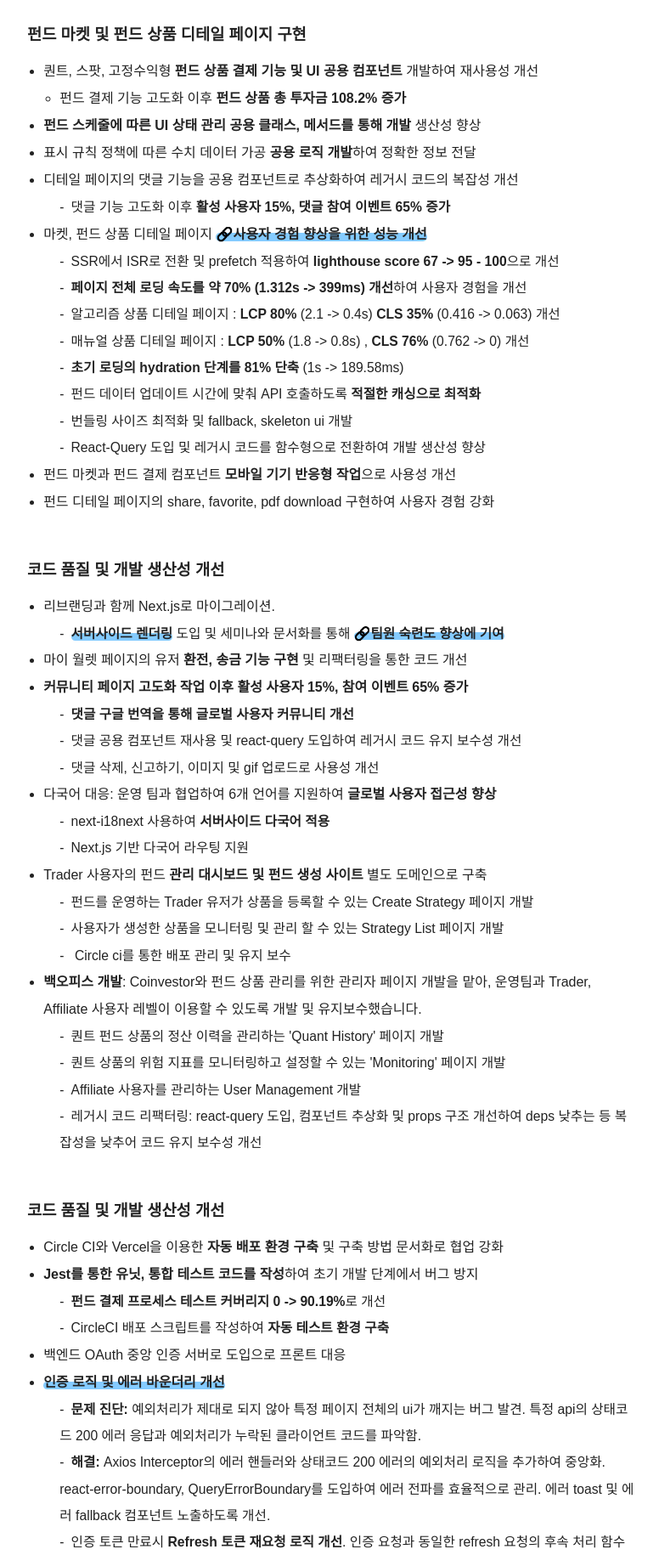
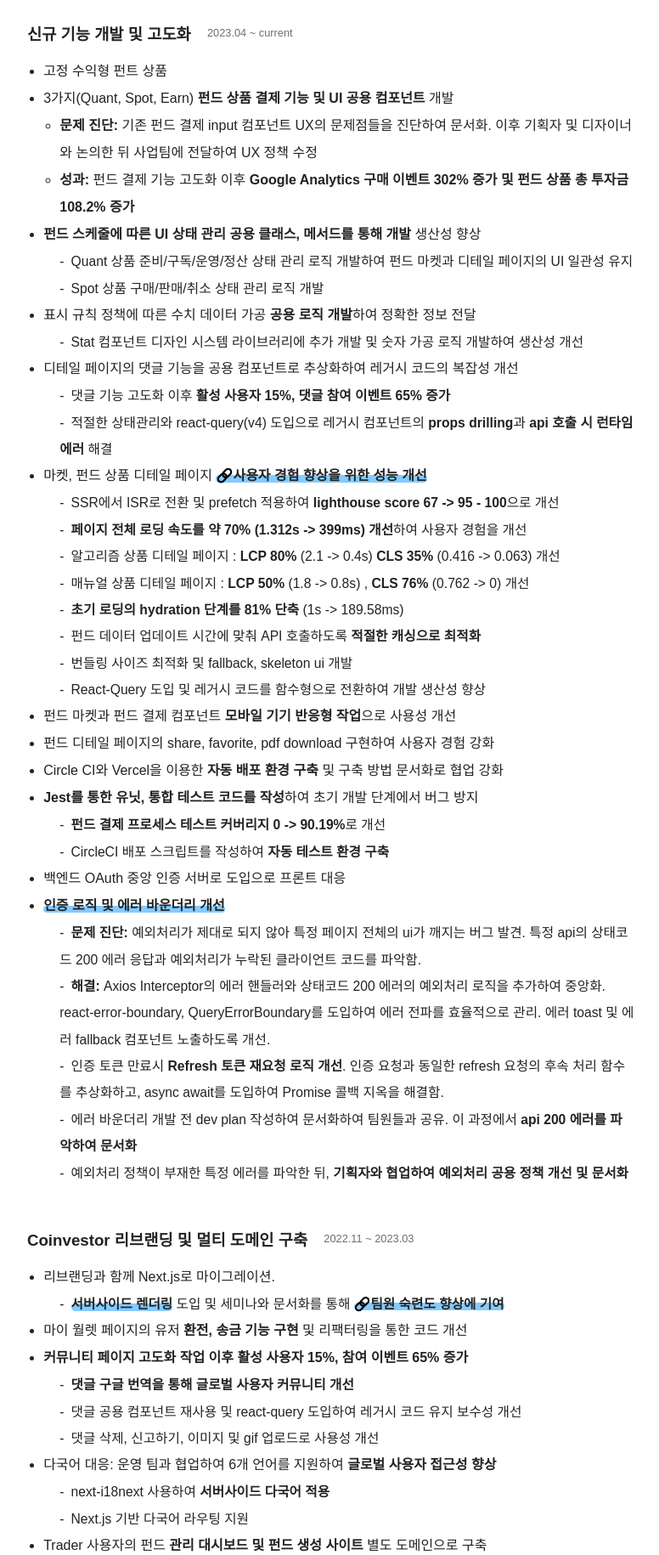
Before and after one commit to 0teklee/resume, a website built with webpack: page cv.html in a window 1280 px wide. Shown: the part 600-2430 px from the top of the page at 85% size, without its empty margins (343-1119 px from the left). Built offline with nearby package versions, Linux system fonts and the light colour scheme.

Commit message:
fix: 날짜 순 정렬 및 링크 수정

```diff
--- a/cv.html
+++ b/cv.html
@@ -84,22 +84,37 @@
               </div>
             </section>
             <section>
-              <h3>펀드 마켓 및 펀드 상품 디테일 페이지 구현</h3>
+              <div class="flex items-center" style="gap: 1.2rem;">
+                <h3>신규 기능 개발 및 고도화</h3>
+                <span class="text-sub">2023.04 ~ current</span>
+              </div>
               <ul>
-                <li>퀀트, 스팟, 고정수익형  <b>펀드 상품 결제 기능 및 UI 공용 컴포넌트</b> 개발하여 재사용성 개선
+                <li>고정 수익형 펀트 상품 </li>
+                <li>3가지(Quant, Spot, Earn) <b>펀드 상품 결제 기능 및 UI 공용 컴포넌트</b> 개발
                   <ul>
-                    <li>펀드 결제 기능 고도화 이후 <b>펀드 상품 총 투자금 108.2% 증가</b></li>
+                    <li><b>문제 진단:</b> 기존 펀드 결제 input 컴포넌트 UX의 문제점들을 진단하여 문서화. 이후 기획자 및 디자이너와 논의한 뒤 사업팀에 전달하여 UX 정책 수정</li>
+                    <li><b>성과: </b>펀드 결제 기능 고도화 이후 <b> Google Analytics 구매 이벤트 302% 증가 및 펀드 상품 총 투자금 108.2% 증가</b></li>
                   </ul>
                 </li>
-                <li><b>펀드 스케줄에 따른 UI 상태 관리 공용 클래스, 메서드를 통해 개발</b> 생산성 향상</li>
-                <li>표시 규칙 정책에 따른 수치 데이터 가공 <b>공용 로직 개발</b>하여 정확한 정보 전달</li>
+                <li><b>펀드 스케줄에 따른 UI 상태 관리 공용 클래스, 메서드를 통해 개발</b> 생산성 향상
+                  <ul>
+                    <li class="sub-list">Quant 상품 준비/구독/운영/정산 상태 관리 로직 개발하여 펀드 마켓과 디테일 페이지의 UI 일관성 유지</li>
+                    <li class="sub-list">Spot 상품 구매/판매/취소 상태 관리 로직 개발</li>
+                  </ul>
+                </li>
+                <li>표시 규칙 정책에 따른 수치 데이터 가공 <b>공용 로직 개발</b>하여 정확한 정보 전달
+                  <ul>
+                    <li class="sub-list">Stat 컴포넌트 디자인 시스템 라이브러리에 추가 개발 및 숫자 가공 로직 개발하여 생산성 개선</li>
+                  </ul>
+                </li>
                 <li>디테일 페이지의 댓글 기능을 공용 컴포넌트로 추상화하여 레거시 코드의 복잡성 개선
                   <ul>
                     <li class="sub-list">댓글 기능 고도화 이후 <b>활성 사용자 15%, 댓글 참여 이벤트 65% 증가</b></li>
+                    <li class="sub-list">적절한 상태관리와 react-query(v4) 도입으로 레거시 컴포넌트의 <b>props drilling</b>과 <b>api 호출 시 런타임 에러</b> 해결</li>
                   </ul>
                 </li>
                 <li>마켓, 펀드 상품 디테일 페이지 <a
-                  href="https://www.teklog.site/blog/42"
+                  href="https://teklog.site/blog/42"
                   target="_blank"
                   class="external-link text-theme-hover">사용자 경험 향상을 위한 성능 개선</a>
                   <ul>
@@ -115,15 +130,35 @@
                 </li>
                 <li>펀드 마켓과 펀드 결제 컴포넌트 <b>모바일 기기 반응형 작업</b>으로 사용성 개선</li>
                 <li>펀드 디테일 페이지의 share, favorite, pdf download 구현하여 사용자 경험 강화</li>
+                <li>Circle CI와 Vercel을 이용한 <b>자동 배포 환경 구축</b> 및 구축 방법 문서화로 협업 강화</li>
+                <li><b>Jest를 통한 유닛, 통합 테스트 코드를 작성</b>하여 초기 개발 단계에서 버그 방지
+                  <ul>
+                    <li class="sub-list"><b>펀드 결제 프로세스 테스트 커버리지 0 -> 90.19%</b>로 개선</li>
+                    <li class="sub-list">CircleCI 배포 스크립트를 작성하여 <b>자동 테스트 환경 구축</b></li>
+                  </ul>
+                </li>
+                <li>백엔드 OAuth 중앙 인증 서버로 도입으로 프론트 대응 </li>
+                <li><span class="highlight" style="font-weight: 600">인증 로직 및 에러 바운더리 개선</span>
+                  <ul>
+                    <li class="sub-list"><b>문제 진단:</b> 예외처리가 제대로 되지 않아 특정 페이지 전체의 ui가 깨지는 버그 발견. 특정 api의 상태코드 200 에러 응답과 예외처리가 누락된 클라이언트 코드를 파악함.
+                    <li class="sub-list"><b>해결:</b> Axios Interceptor의 에러 핸들러와 상태코드 200 에러의 예외처리 로직을 추가하여 중앙화. react-error-boundary, QueryErrorBoundary를 도입하여 에러 전파를 효율적으로 관리. 에러 toast 및 에러 fallback 컴포넌트 노출하도록 개선.
+                    <li class="sub-list">인증 토큰 만료시 <b>Refresh 토큰 재요청 로직 개선</b>. 인증 요청과 동일한 refresh 요청의 후속 처리 함수를 추상화하고, async await를 도입하여 Promise 콜백 지옥을 해결함.
+                    <li class="sub-list">에러 바운더리 개발 전 dev plan 작성하여 문서화하여 팀원들과 공유. 이 과정에서 <b>api 200 에러를 파악하여 문서화</b>
+                    <li class="sub-list">예외처리 정책이 부재한 특정 에러를 파악한 뒤, <b>기획자와 협업하여 예외처리 공용 정책 개선 및 문서화</b></li>
+                  </ul>
+                </li>
               </ul>
             </section>
             <section>
-              <h3>코드 품질 및 개발 생산성 개선</h3>
+              <div class="flex items-center" style="gap: 1.2rem;">
+                <h3>Coinvestor 리브랜딩 및 멀티 도메인 구축</h3>
+                <span class="text-sub">2022.11 ~ 2023.03</span>
+              </div>
               <ul>
                 <li>리브랜딩과 함께 Next.js로 마이그레이션.
                   <ul>
                     <li class="sub-list"><b class="highlight">서버사이드 렌더링</b> 도입 및 세미나와 문서화를 통해 <a
-                      href="https://www.teklog.site/blog/28"
+                      href="https://teklog.site/blog/28"
                       target="_blank"
                       class="external-link text-theme-hover">팀원 숙련도 향상에 기여</a></li>
                   </ul>
@@ -158,28 +193,6 @@
                   </ul>
               </ul>
             </section>
-            <section>
-              <h3>코드 품질 및 개발 생산성 개선</h3>
-              <ul>
-                <li>Circle CI와 Vercel을 이용한 <b>자동 배포 환경 구축</b> 및 구축 방법 문서화로 협업 강화</li>
-                <li><b>Jest를 통한 유닛, 통합 테스트 코드를 작성</b>하여 초기 개발 단계에서 버그 방지
-                  <ul>
-                    <li class="sub-list"><b>펀드 결제 프로세스 테스트 커버리지 0 -> 90.19%</b>로 개선</li>
-                    <li class="sub-list">CircleCI 배포 스크립트를 작성하여 <b>자동 테스트 환경 구축</b></li>
-                  </ul>
-                </li>
-                <li>백엔드 OAuth 중앙 인증 서버로 도입으로 프론트 대응 </li>
-                <li><span class="highlight" style="font-weight: 600">인증 로직 및 에러 바운더리 개선</span>
-                  <ul>
-                    <li class="sub-list"><b>문제 진단:</b> 예외처리가 제대로 되지 않아 특정 페이지 전체의 ui가 깨지는 버그 발견. 특정 api의 상태코드 200 에러 응답과 예외처리가 누락된 클라이언트 코드를 파악함.
-                    <li class="sub-list"><b>해결:</b> Axios Interceptor의 에러 핸들러와 상태코드 200 에러의 예외처리 로직을 추가하여 중앙화. react-error-boundary, QueryErrorBoundary를 도입하여 에러 전파를 효율적으로 관리. 에러 toast 및 에러 fallback 컴포넌트 노출하도록 개선.
-                    <li class="sub-list">인증 토큰 만료시 <b>Refresh 토큰 재요청 로직 개선</b>. 인증 요청과 동일한 refresh 요청의 후속 처리 함수를 추상화하고, async await를 도입하여 Promise 콜백 지옥을 해결함.
-                    <li class="sub-list">에러 바운더리 개발 전 dev plan 작성하여 문서화하여 팀원들과 공유. 이 과정에서 <b>api 200 에러를 파악하여 문서화</b>
-                    <li class="sub-list">예외처리 정책이 부재한 특정 에러를 파악한 뒤, <b>기획자와 협업하여 예외처리 공용 정책 개선 및 문서화</b></li>
-                  </ul>
-                </li>
-              </ul>
-            </section>
           </article>
         </div>
         <div class="jd-container">
@@ -204,7 +217,10 @@
               </div>
             </section>
             <section>
+              <div class="flex items-center" style="gap: 1.2rem;">
                 <h3><b class="highlight">BCLabs UI Library</b></h3>
+                <span class="text-sub">2023.03 ~ current</span>
+              </div>
               <ul>
                 <li>공용 UI 라이브러리 개발 및 리팩터링으로 월별 평균 <b class="highlight">Bugfix PR 42.1% 감소</b>
                   <ul>
@@ -218,7 +234,10 @@
               </ul>
             </section>
             <section>
+              <div class="flex items-center" style="gap: 1.2rem;">
                 <h3>eslint-config-bclabs</h3>
+                <span class="text-sub">2022.12</span>
+              </div>
               <ul>
                 <li>코딩 컨밴션 세미나를 주도적으로 진행한 이후 <b>문서화하여 팀에 공유</b></li>
                 <li>팀에서 합의한 코딩 컨밴션으로 lint rule 적용 및 추후 팀원들에게 피드백을 받아 수정</li>
@@ -258,7 +277,10 @@
               </div>
             </section>
             <section>
+              <div class="flex items-center" style="gap: 1.2rem;">
                 <h3>COGO WALLET 코인고스트 통합 지갑 개발</h3>
+                <span class="text-sub">2022.07 ~ 2022.08</span>
+              </div>
               <ul>
                 <li>통합 지갑을 위한 모바일 마이 페이지 리뉴얼
                 <li>마이페이지 내 암호화폐, nft 지갑 컴포넌트 개발
@@ -266,9 +288,11 @@
               </ul>
             </section>
             <section>
+              <div class="flex items-center" style="gap: 1.2rem;">
                 <h3>백 오피스 개발</h3>
+                <span class="text-sub">2022.06 ~ 2022.07</span>
+              </div>
               <ul>
-
                 <li>유저 정보, 이벤트, 블로그, 익명 게시판 포스트 관리 페이지 개발 및 유지 보수</li>
                   <ul>
                     <li class="sub-list">이벤트 게시글 post, edit, delete 기능 개발</li>
```
Lines whose indentation alone changed are shown as unchanged.
